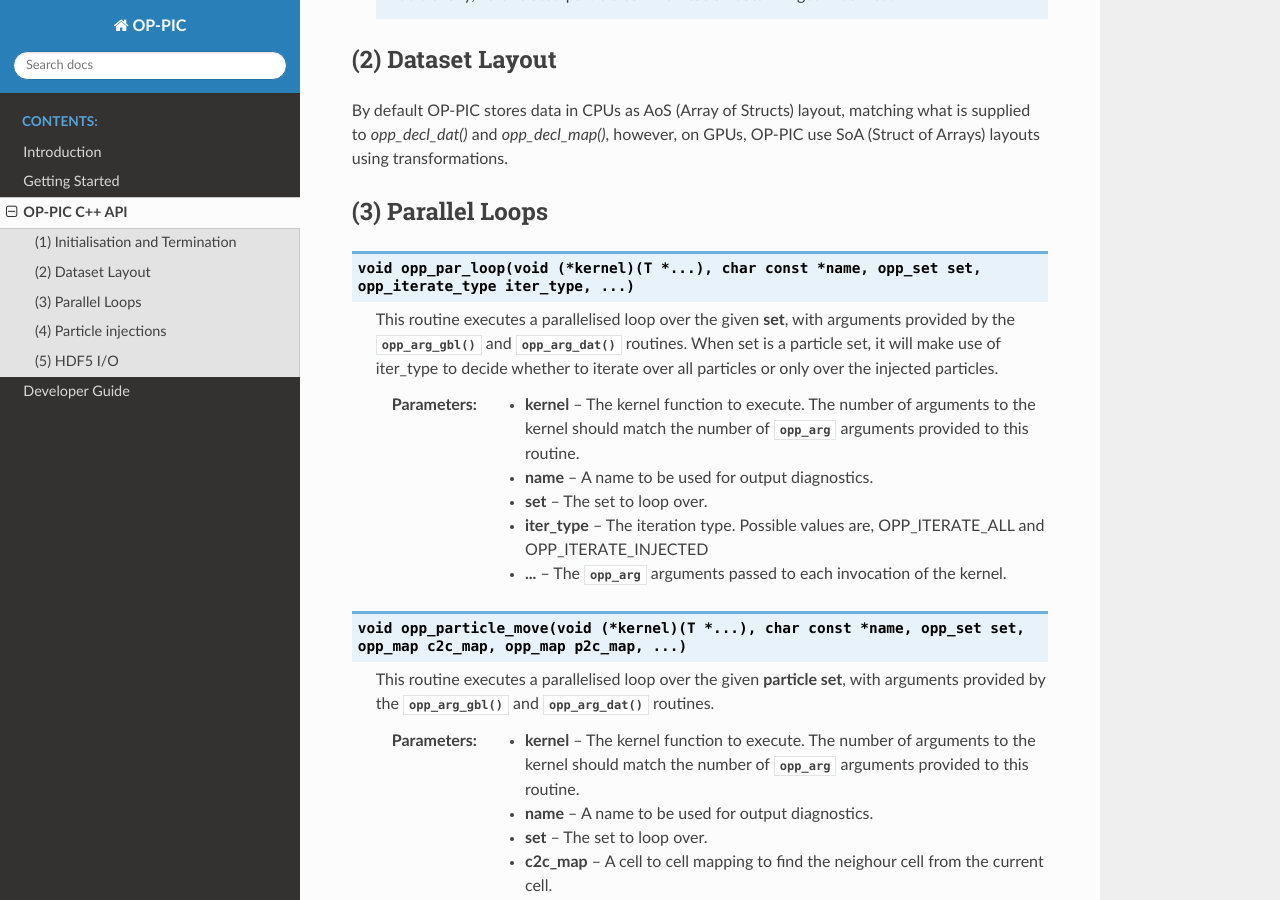
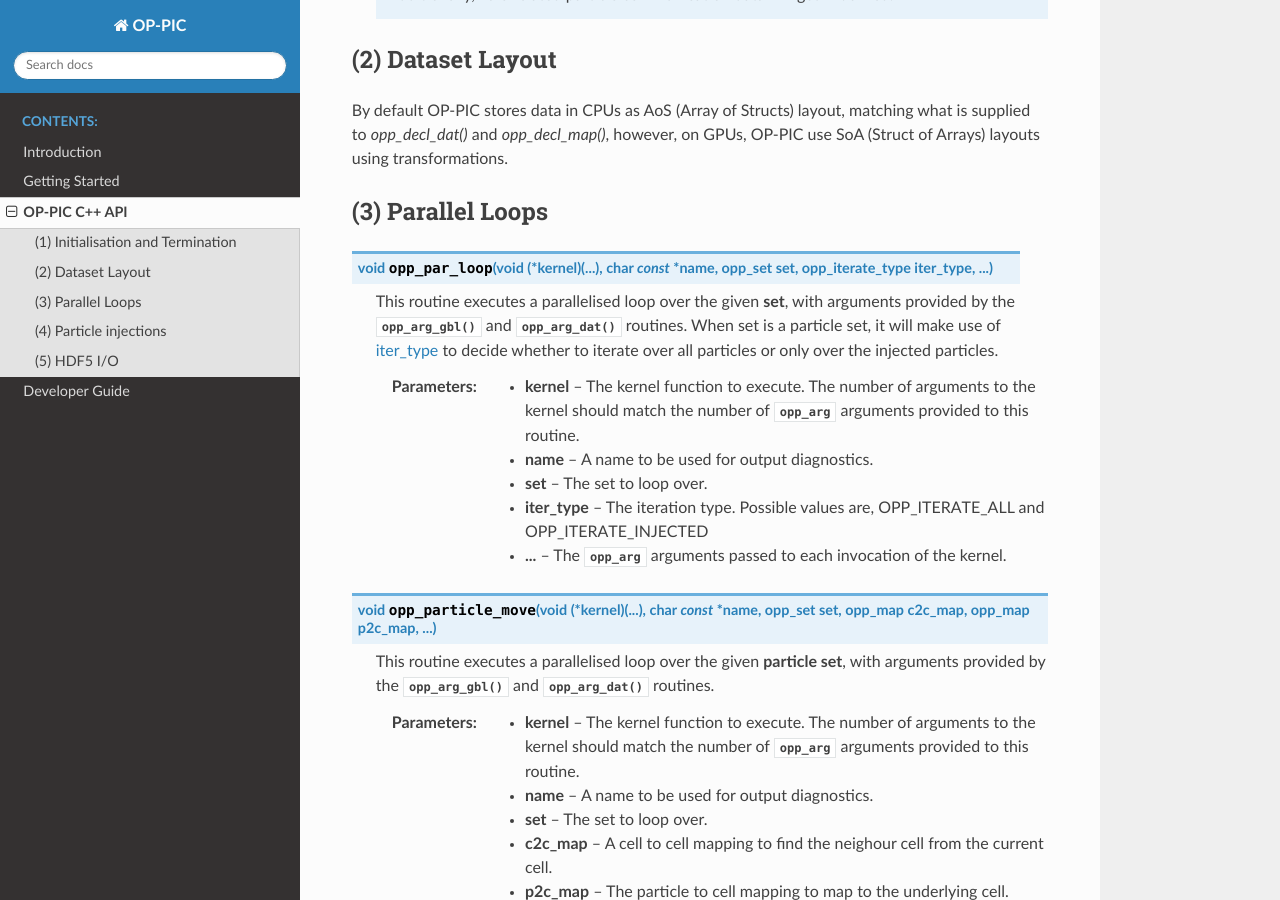
Before and after one commit to ZamanLantra/git_docs_test, a Sphinx documentation site: the page built from doc/api.rst, in a window 1280 px wide and 900 px high, scrolled down 3309 px. Built offline with Sphinx 7.4.7 and the Read the Docs theme 2.0.0, drawn with Linux system fonts in a browser that asks for light colours; pages that are not in the unit, such as notebooks, are missing from menus; some of the changed text lies outside the part shown.

```diff
--- a/doc/api.rst
+++ b/doc/api.rst
@@ -120,7 +120,7 @@ By default OP-PIC stores data in CPUs as AoS (Array of Structs) layout, matching
 (3) Parallel Loops
 ^^^^^^^^^^^^^^^^^^
 
-.. c:function:: void opp_par_loop(void (*kernel)(T *...), char const *name, opp_set set, opp_iterate_type iter_type, ...)
+.. c:function:: void opp_par_loop(void (*kernel)(...), char const *name, opp_set set, opp_iterate_type iter_type, ...)
 
    This routine executes a parallelised loop over the given **set**, with arguments provided by the :c:func:`opp_arg_gbl()` and :c:func:`opp_arg_dat()` routines.
    When set is a particle set, it will make use of :c:expr:`iter_type` to decide whether to iterate over all particles or only over the injected particles.
@@ -131,7 +131,7 @@ By default OP-PIC stores data in CPUs as AoS (Array of Structs) layout, matching
    :param iter_type: The iteration type. Possible values are, :c:expr:`OPP_ITERATE_ALL` and :c:expr:`OPP_ITERATE_INJECTED`
    :param ...: The :c:type:`opp_arg` arguments passed to each invocation of the kernel.
 
-.. c:function:: void opp_particle_move(void (*kernel)(T *...), char const *name, opp_set set, opp_map c2c_map, opp_map p2c_map, ...)
+.. c:function:: void opp_particle_move(void (*kernel)(...), char const *name, opp_set set, opp_map c2c_map, opp_map p2c_map, ...)
 
    This routine executes a parallelised loop over the given **particle set**, with arguments provided by the :c:func:`opp_arg_gbl()` and :c:func:`opp_arg_dat()` routines.
 
```
Also changed, not shown: other parts of doc/api.rst (+1 -1 lines).
